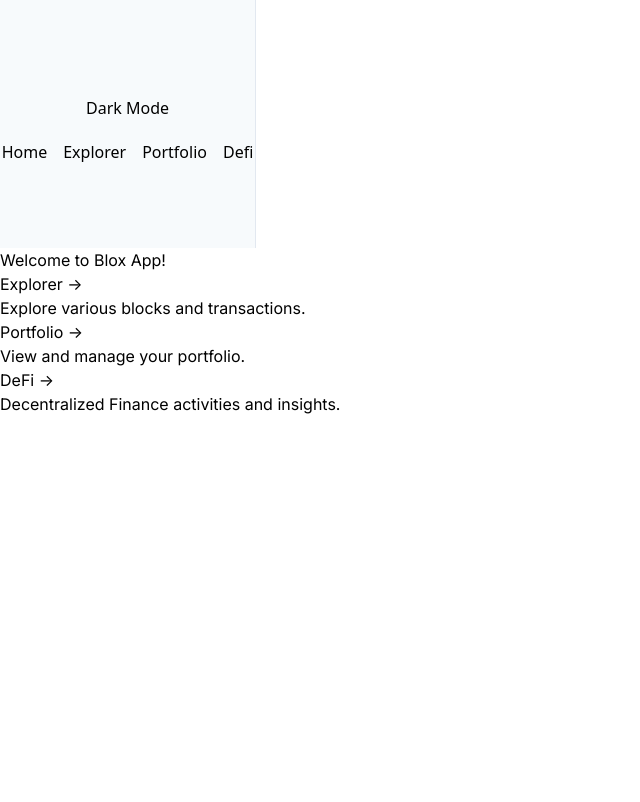
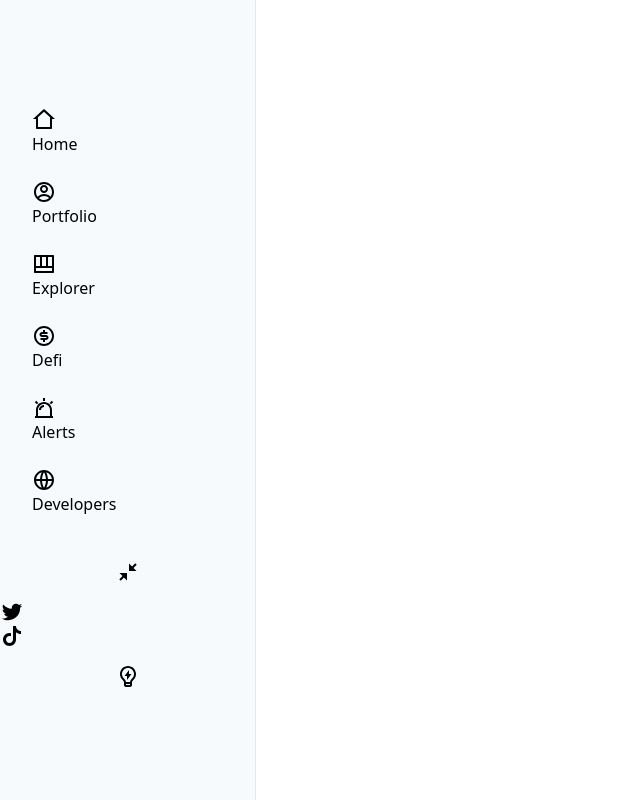
Before and after one commit to MichaelHDesigns/Blox-App, a Next.js app: page / in a window 1280 px wide. Shown: the top 802 px of the page, without its empty margins (0-640 px from the left). Built offline with nearby package versions, Linux system fonts and the light colour scheme.

Commit message:
her way is coming together, but she's still needing some work

```diff
--- a/src/components/SideNav.tsx
+++ b/src/components/SideNav.tsx
@@ -1,35 +1,190 @@
-import React from "react";
+import React, { useState } from "react";
 import Link from "next/link";
 import { useDarkMode } from "../contexts/DarkModeContext";
+import {
+  RiHome2Line,
+  RiAccountCircleLine,
+  RiMoneyDollarCircleLine,
+  RiTableAltLine,
+  RiAlarmWarningLine,
+  RiGlobalLine,
+  RiTwitterFill,
+  RiTiktokFill,
+  RiCollapseDiagonalFill,
+  RiLightbulbFlashLine,
+} from "react-icons/ri"; // Import icons from react-icons
 
 const SideNav: React.FC = () => {
   const { darkMode, toggleDarkMode } = useDarkMode();
+  const [collapsed, setCollapsed] = useState(false); // Start with sidebar open
+
+  const toggleSidebar = () => {
+    setCollapsed(!collapsed);
+  };
 
   return (
-    <aside className={`lg:flex lg:flex-col lg:w-64 lg:bg-gray-200 lg:border-r lg:border-gray-300 ${darkMode ? 'dark:bg-gray-800' : ''}`}>
-      <nav className="py-4">
+    <aside
+      className={`fixed bottom-0 left-0 max-h-[calc(100vh-5rem)] lg:max-h-full lg:bg-gray-200 lg:border-r lg:border-gray-300 ${
+        darkMode ? "dark:bg-gray-800" : ""
+      } lg:static lg:border-l lg:border-t transform lg:translate-x-0 ${
+        collapsed ? "w-20 lg:w-20" : "w-full lg:w-64"
+      }`}
+      style={{ transition: "width 0.3s ease, transform 0.3s ease" }}
+    >
+      <nav className="py-4 overflow-y-auto lg:overflow-y-hidden">
+        <ul className="flex flex-wrap lg:block lg:space-y-1 mt-4">
+          <li
+            className={`px-4 py-2 w-full lg:w-auto ${
+              darkMode ? "text-white" : "text-black"
+            } hover:bg-gray-300 ${darkMode ? "dark:hover:bg-gray-700" : ""}`}
+          >
+            <Link href="/" legacyBehavior>
+              <a className="flex items-center">
+                <RiHome2Line
+                  className={`mr-2 ${
+                    collapsed ? "icon-collapse" : "text-base"
+                  }`}
+                />
+                {!collapsed && <span>Home</span>}
+              </a>
+            </Link>
+          </li>
+          <li
+            className={`px-4 py-2 w-full lg:w-auto ${
+              darkMode ? "text-white" : "text-black"
+            } hover:bg-gray-300 ${darkMode ? "dark:hover:bg-gray-700" : ""}`}
+          >
+            <Link href="/portfolio" legacyBehavior>
+              <a className="flex items-center">
+                <RiAccountCircleLine
+                  className={`mr-2 ${
+                    collapsed ? "icon-collapse" : "text-base"
+                  }`}
+                />
+                {!collapsed && <span>Portfolio</span>}
+              </a>
+            </Link>
+          </li>
+          <li
+            className={`px-4 py-2 w-full lg:w-auto ${
+              darkMode ? "text-white" : "text-black"
+            } hover:bg-gray-300 ${darkMode ? "dark:hover:bg-gray-700" : ""}`}
+          >
+            <Link href="/explorer" legacyBehavior>
+              <a className="flex items-center">
+                <RiTableAltLine
+                  className={`mr-2 ${
+                    collapsed ? "icon-collapse" : "text-base"
+                  }`}
+                />
+                {!collapsed && <span>Explorer</span>}
+              </a>
+            </Link>
+          </li>
+          <li
+            className={`px-4 py-2 w-full lg:w-auto ${
+              darkMode ? "text-white" : "text-black"
+            } hover:bg-gray-300 ${darkMode ? "dark:hover:bg-gray-700" : ""}`}
+          >
+            <Link href="/defi" legacyBehavior>
+              <a className="flex items-center">
+                <RiMoneyDollarCircleLine
+                  className={`mr-2 ${
+                    collapsed ? "icon-collapse" : "text-base"
+                  }`}
+                />
+                {!collapsed && <span>Defi</span>}
+              </a>
+            </Link>
+          </li>
+          <li
+            className={`px-4 py-2 w-full lg:w-auto ${
+              darkMode ? "text-white" : "text-black"
+            } hover:bg-gray-300 ${darkMode ? "dark:hover:bg-gray-700" : ""}`}
+          >
+            <Link href="/alerts" legacyBehavior>
+              <a className="flex items-center">
+                <RiAlarmWarningLine
+                  className={`mr-2 ${
+                    collapsed ? "icon-collapse" : "text-base"
+                  }`}
+                />
+                {!collapsed && <span>Alerts</span>}
+              </a>
+            </Link>
+          </li>
+          <li
+            className={`px-4 py-2 w-full lg:w-auto ${
+              darkMode ? "text-white" : "text-black"
+            } hover:bg-gray-300 ${darkMode ? "dark:hover:bg-gray-700" : ""}`}
+          >
+            <Link href="/developers" legacyBehavior>
+              <a className="flex items-center">
+                <RiGlobalLine
+                  className={`mr-2 ${
+                    collapsed ? "icon-collapse" : "text-base"
+                  }`}
+                />
+                {!collapsed && <span>Developers</span>}
+              </a>
+            </Link>
+          </li>
+        </ul>
+      </nav>
+
+      {/* Collapse Icon */}
+      <div
+        className={`absolute bottom-4 left-0 ${
+          collapsed ? "lg:left-2" : "lg:left-20"
+        }`}
+      >
+        <button
+          onClick={toggleSidebar}
+          className={`p-2 ${
+            darkMode ? "dark:text-white" : "text-black"
+          } hover:bg-gray-300 rounded-full ${
+            darkMode ? "dark:hover:bg-gray-700" : ""
+          }`}
+        >
+          <RiCollapseDiagonalFill />
+        </button>
+      </div>
+
+      {/* Social Media Icons - Displayed inline */}
+      {!collapsed && (
+        <div className="mt-4 px-4 flex space-x-4 justify-center">
+          <a
+            href="https://twitter.com/BloxSolutions"
+            target="_blank"
+            rel="noopener noreferrer"
+            className={`${
+              darkMode ? "text-white" : "text-black"
+            } hover:text-gray-600 flex items-center`}
+          >
+            <RiTwitterFill className="mr-2" />
+          </a>
+          <a
+            href="https://tiktok.com/@bloxsolutions"
+            target="_blank"
+            rel="noopener noreferrer"
+            className={`${
+              darkMode ? "text-white" : "text-black"
+            } hover:text-gray-600 flex items-center`}
+          >
+            <RiTiktokFill className="mr-2" />
+          </a>
+        </div>
+      )}
+
         {/* Dark Mode Toggle Button */}
         <button
           onClick={toggleDarkMode}
-          className={`mt-4 p-2 ${darkMode ? 'dark:text-white' : 'text-black'}`}
+          className={`mt-4 p-2 ${
+            darkMode ? "dark:text-white" : "text-black"
+          } text-2xl flex items-center`} // Example of making icons bigger
         >
-          {darkMode ? 'Light' : 'Dark'} Mode
+          <RiLightbulbFlashLine />
         </button>
-        <ul className="flex flex-wrap lg:block lg:space-y-1">
-          <li className={`px-4 py-2 w-full lg:w-auto ${darkMode ? 'text-white' : 'text-black'} hover:bg-gray-300 ${darkMode ? 'dark:hover:bg-gray-700' : ''}`}>
-            <Link href="/">Home</Link>
-          </li>
-          <li className={`px-4 py-2 w-full lg:w-auto ${darkMode ? 'text-white' : 'text-black'} hover:bg-gray-300 ${darkMode ? 'dark:hover:bg-gray-700' : ''}`}>
-            <Link href="/explorer">Explorer</Link>
-          </li>
-          <li className={`px-4 py-2 w-full lg:w-auto ${darkMode ? 'text-white' : 'text-black'} hover:bg-gray-300 ${darkMode ? 'dark:hover:bg-gray-700' : ''}`}>
-            <Link href="/portfolio">Portfolio</Link>
-          </li>
-          <li className={`px-4 py-2 w-full lg:w-auto ${darkMode ? 'text-white' : 'text-black'} hover:bg-gray-300 ${darkMode ? 'dark:hover:bg-gray-700' : ''}`}>
-            <Link href="/defi">Defi</Link>
-          </li>
-        </ul>
-      </nav>
     </aside>
   );
 };
--- a/src/pages/index.tsx
+++ b/src/pages/index.tsx
@@ -5,16 +5,15 @@ import Link from "next/link";
 const inter = Inter({ subsets: ["latin"] });
 
 export default function Home() {
-
   return (
-    <main className={`flex min-h-screen flex-col items-center justify-between p-24 ${inter.className}`}>
+    <main className={`flex min-h-screen flex-col items-center justify-center p-24 ${inter.className}`}>
       <div className="z-10 w-full max-w-5xl items-center justify-between font-mono text-sm lg:flex">
         <p className="fixed left-0 top-0 flex w-full justify-center border-b border-gray-300 bg-gradient-to-b from-zinc-200 pb-6 pt-8 backdrop-blur-2xl dark:border-neutral-800 dark:bg-zinc-800/30 dark:from-inherit lg:static lg:w-auto lg:rounded-xl lg:border lg:bg-gray-200 lg:p-4 lg:dark:bg-zinc-800/30">
           Welcome to Blox App!
         </p>
       </div>
 
-      <div className="mb-32 grid text-center lg:mb-0 lg:grid-cols-3 lg:text-left">
+      <div className="mb-16 grid text-center lg:mb-0 lg:grid-cols-3 lg:text-left">
         <Link legacyBehavior href="/explorer" passHref>
           <a className={`group rounded-lg border border-transparent px-5 py-4 transition-colors hover:border-gray-300 hover:bg-gray-100 dark:hover:border-neutral-700 dark:hover:bg-neutral-800/30`}>
             <h2 className="mb-3 text-2xl font-semibold">
--- a/src/styles/globals.css
+++ b/src/styles/globals.css
@@ -1,21 +1,19 @@
+/* Tailwind CSS directives */
 @tailwind base;
 @tailwind components;
 @tailwind utilities;
 
 /* Default styles */
 aside {
-  width: 100%; /* Take full width initially */
-  position: static; /* Normal flow initially */
+  /* Width and position will be managed by Tailwind CSS classes */
   background-color: #f7fafc;
   border-right: 1px solid #e2e8f0;
+  padding-top: 5rem; /* Add top padding for vertical centering */
+  padding-bottom: 2rem; /* Add bottom padding for vertical centering */
 }
 
 nav {
   padding: 1rem;
-}
-
-nav.py-4 {
-  padding: 4rem; /* Adjusted padding for specific cases */
 }
 
 ul {
@@ -24,9 +22,9 @@ ul {
 }
 
 li {
-  padding: 0.5rem 1rem;
+  padding: 1rem 1.5rem; /* Adjust padding for better spacing */
   cursor: pointer;
-  text-align: left; /* Align text to the left */
+  text-align: left;
 }
 
 /* Dark mode */
@@ -48,77 +46,62 @@ body {
   @apply text-black dark:text-white bg-white dark:bg-black;
 }
 
-@layer utilities {
-  .text-balance {
-    text-wrap: balance;
-  }
-}
-
 /* Responsive adjustments */
 @media (min-width: 800px) {
   aside {
-    width: 16rem; /* Fixed width for larger screens */
+    width: 16rem; /* Larger width on larger screens */
     position: sticky;
     top: 0;
+    height: 100vh; /* Ensure full height on larger screens */
+    overflow-y: auto; /* Add scroll if content exceeds height */
   }
 
-nav {
-  padding: 1rem;
-}
-
-nav.py-4 {
-  padding: 5rem; /* Adjusted padding for specific cases */
-}
-
-  ul {
-    display: flex;
-    flex-direction: row;
-    justify-content: center; /* Center the links horizontally */
-    padding: 0; /* Reset padding */
+  nav {
+    padding: 1rem;
   }
 
   li {
-    padding: 0.25rem 0.5rem;
-    text-align: left; /* Ensure text alignment to the left */
+    padding: 0.75rem 1rem; /* Adjusted padding for larger screens */
   }
 
   button {
     display: block;
-    margin: 1rem auto; /* Center the toggle button */
+    margin: 1rem auto;
   }
 }
 
 @media (max-width: 799px) {
   aside {
     position: fixed;
-    bottom: 0;
+    bottom: 0; /* Position fixed to the bottom */
     left: 0;
     width: 100%;
-    border: none; /* Remove border for smaller screens */
+    max-height: calc(100vh - 5rem); /* Adjust height to fit remaining viewport */
+    overflow-y: auto; /* Add scroll if content exceeds height */
+    z-index: 10; /* Ensure it's above content */
   }
 
   nav {
     padding: 0.5rem;
   }
 
-  nav.py-4 {
-    padding: 0rem; /* Adjusted padding for specific cases */
-  }
-
-  ul {
-    display: flex;
-    flex-direction: row;
-    justify-content: center; /* Center the links horizontally */
-    padding: 0; /* Reset padding */
-  }
-
   li {
-    padding: 0.25rem 0.5rem;
-    text-align: left; /* Ensure text alignment to the left */
+    padding: 0.5rem 1rem; /* Adjusted padding for smaller screens */
   }
 
   button {
     display: block;
-    margin: 1rem auto; /* Center the toggle button */
+    margin: 1rem auto;
   }
 }
+
+/* Increase icon size */
+svg {
+  font-size: 1.5rem; /* Adjust icon size as needed */
+}
+
+/* Example of defining the icon-collapse class */
+.icon-collapse {
+  font-size: 2.5rem; /* Adjust size as needed */
+  margin: 0.5rem 0; /* Adjust margin to bring icons closer together */
+}
```
Also changed, not shown: package.json (+5 -4 lines), 1 other file (tests, documents, lock files or other folders).
